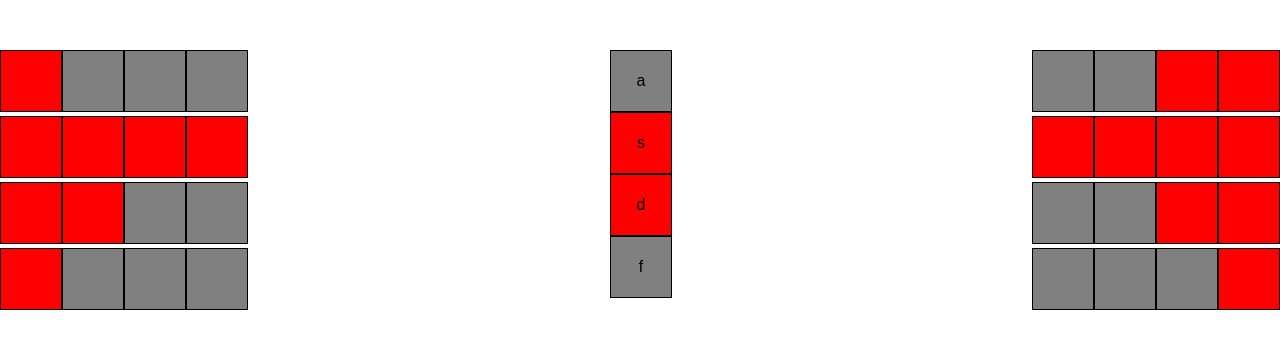
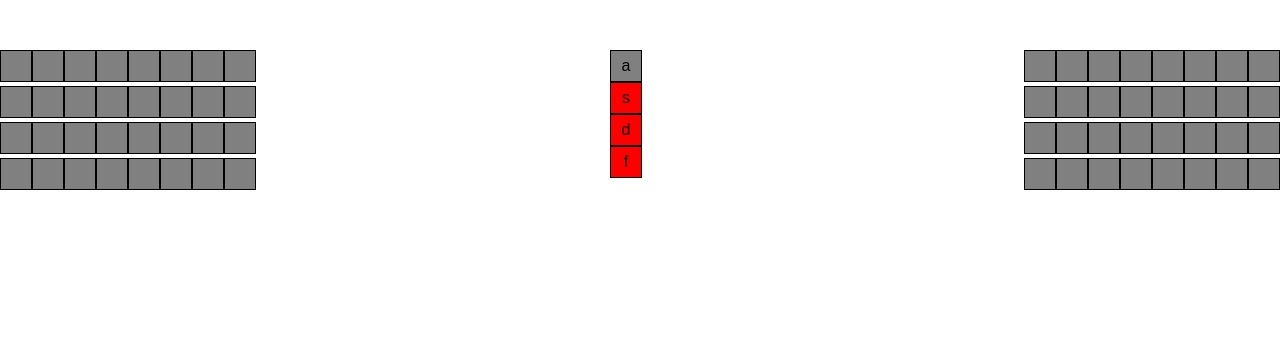
Before and after one commit to schwibbes/sitris, a React (Create React App) app: page / in a window 1280 px wide. Shown: the top 348 px of the page. Built offline with nearby package versions, Linux system fonts and the light colour scheme.

Commit message:
refactor

```diff
--- a/src/App.js
+++ b/src/App.js
@@ -3,6 +3,9 @@ import React, {
 } from 'react';
 import './App.css';
 import Block from './Block.js';
+
+const COL_COUNT = 8
+const ROW_COUNT = 4 // maps to keys asdf
 
 const KEYS = {
  ESC: 27,
@@ -27,24 +30,10 @@ class App extends Component {
   constructor() {
     super();
     this.state = {
-      left: [
-        [1, 0, 0, 0],
-        [1, 1, 1, 1],
-        [1, 1, 0, 0],
-        [1, 0, 0, 0]
-      ],
-      right: [
-        [1, 1, 0, 0],
-        [1, 1, 1, 1],
-        [1, 1, 0, 0],
-        [1, 0, 0, 0]
-      ],
-      next: [0, 1, 1, 0],
-      // 00 -> 0
-      // 01 -> 1
-      // 10 -> 1
-      // 10 -> 0
-      keyToggles: [0, 0, 0, 0]
+      left: createArray(ROW_COUNT, () => createArray(COL_COUNT, 0)),
+      right: createArray(ROW_COUNT, () => createArray(COL_COUNT, 0)),
+      next: randomArray(ROW_COUNT, [0,1]),
+      keyToggles: createArray(ROW_COUNT, 0)
     }
   }
 
@@ -154,4 +143,29 @@ class App extends Component {
     })
   }
 
+  function createArray(size, fill) {
+
+    let result = []
+    for (var i = 0; i < size; i++) {
+      if (typeof fill === 'function') {
+        result.push(fill.call())
+      } else {
+        result.push(fill);
+      }
+    }
+    return result;
+  }
+
+  function randomArray(size, elements) {
+    let result = []
+    for (var i = 0; i < size; i++) {
+      result.push(randomFromArray(elements))
+    }
+    return result;
+  }
+
+  function randomFromArray(array) {
+    return array[Math.floor(Math.random()*array.length)];
+  }
+
   export default App;
--- a/src/Block.css
+++ b/src/Block.css
@@ -1,13 +1,13 @@
 .block {
-  width: 60px;
-  height: 60px;
+  width: 30px;
+  height: 30px;
   display: inline-block;
   border: 1px solid black;
   text-align: center;
 }
 
 .block-txt {
-  line-height: 60px;
+  line-height: 30px;
 }
 
 .block-fill {
```
